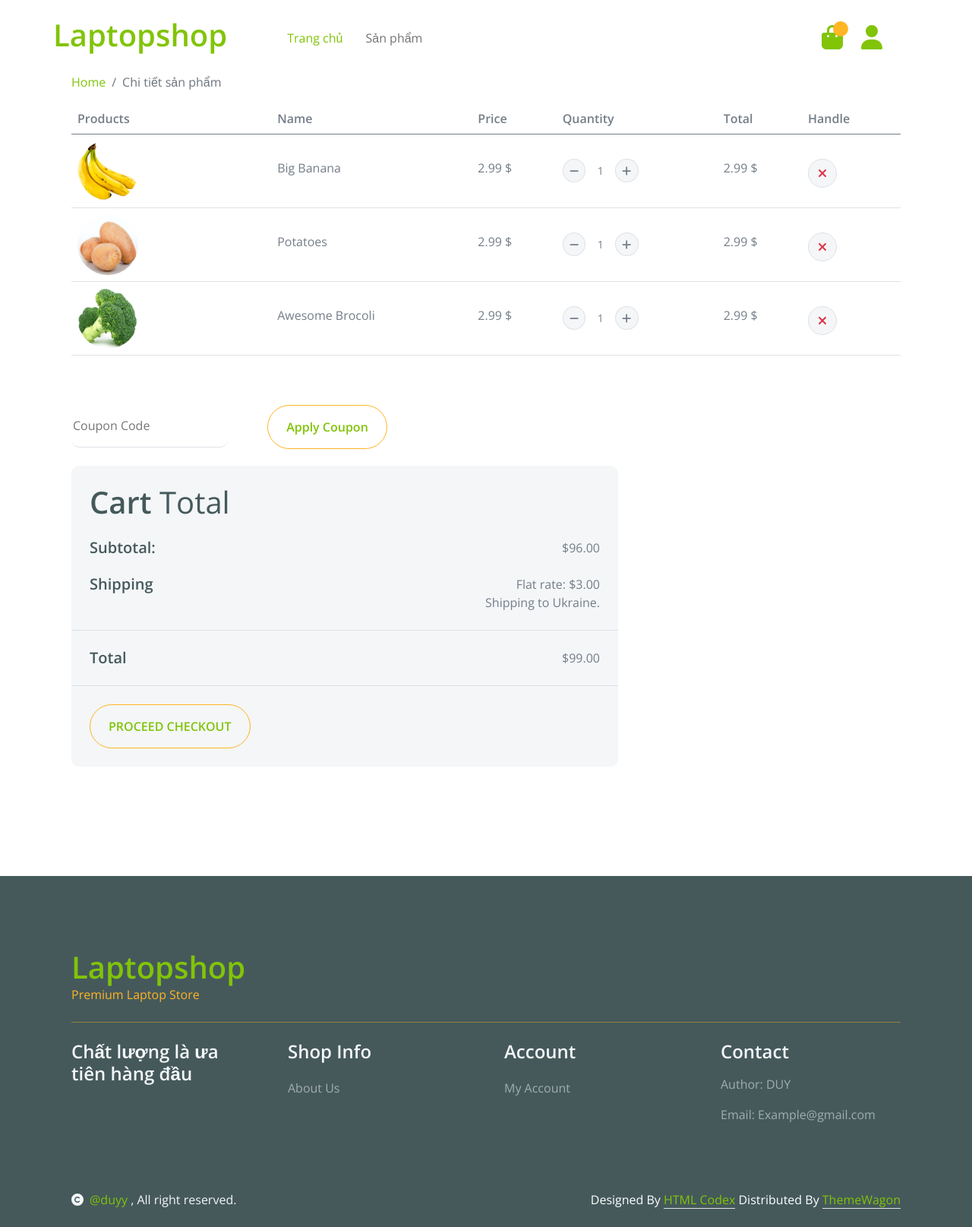
After one commit to duyt1122/laptopShop, a Java web app: page /cart in a window 1280 px wide. The commit adds this page. Shown: the whole page at 76% size. Run offline with Spring Boot 4, a stand-in JSP engine, Linux system fonts and the light colour scheme; the visitor is signed in with stand-in values (Sample User, id 1); data that the repository does not hold is empty; some of the project's set-up classes (security, data sources, template engines, error pages and the like) are left out, and stand-ins take their place; some libraries are stand-ins or nearby versions.

Commit message:
design interface cart

```diff
--- a/src/main/java/com/vn/laptopshop/config/CustomSuccessHandler.java
+++ b/src/main/java/com/vn/laptopshop/config/CustomSuccessHandler.java
@@ -58,6 +58,8 @@ public class CustomSuccessHandler implements AuthenticationSuccessHandler {
             session.setAttribute("avatar", user.getAvatar());
             session.setAttribute("id", user.getId());
             session.setAttribute("email", user.getEmail());
+            int sum = user.getCart().getSum();
+            session.setAttribute("sum", sum);
         }
 
     }
--- a/src/main/java/com/vn/laptopshop/controller/client/HomePageController.java
+++ b/src/main/java/com/vn/laptopshop/controller/client/HomePageController.java
@@ -66,4 +66,6 @@ BindingResult bindingResult) {
     public String getAccessDenyPage(Model model){
         return "client/auth/access-deny";
     }
+
+
 }
--- a/src/main/java/com/vn/laptopshop/controller/client/ItemController.java
+++ b/src/main/java/com/vn/laptopshop/controller/client/ItemController.java
@@ -33,7 +33,12 @@ public class ItemController {
         HttpSession session = request.getSession(false);
         long productId = id;
         String email = (String)session.getAttribute("email");
-        this.productService.handleAddProductToCart(email, productId);
+        this.productService.handleAddProductToCart(email, productId,session);
         return "redirect:/";
     }
+
+     @GetMapping ("/cart")
+    public String getCart(Model model){
+        return "client/cart/show";
+    }
 }
--- a/src/main/java/com/vn/laptopshop/repository/CartDetailRepository.java
+++ b/src/main/java/com/vn/laptopshop/repository/CartDetailRepository.java
@@ -2,8 +2,11 @@ package com.vn.laptopshop.repository;
 
 import org.springframework.data.jpa.repository.JpaRepository;
 
+import com.vn.laptopshop.domain.Cart;
 import com.vn.laptopshop.domain.CartDetail;
+import com.vn.laptopshop.domain.Product;
 
 public interface CartDetailRepository extends JpaRepository<CartDetail, Long> {
-
+    boolean existsByCartAndProduct(Cart cart, Product product);
+    CartDetail findByCartAndProduct(Cart cart, Product product);
 }
--- /dev/null
+++ b/src/main/webapp/WEB-INF/view/client/cart/show.jsp
@@ -0,0 +1,248 @@
+<%@page contentType="text/html" pageEncoding="UTF-8" %>
+    <%@ taglib prefix="c" uri="http://java.sun.com/jsp/jstl/core" %>
+        <%@ taglib uri="http://java.sun.com/jsp/jstl/fmt" prefix="fmt" %>
+            <!DOCTYPE html>
+            <html lang="en">
+
+            <head>
+                <meta charset="utf-8" />
+                <meta http-equiv="X-UA-Compatible" content="IE=edge" />
+                <meta name="viewport" content="width=device-width, initial-scale=1, shrink-to-fit=no" />
+                <meta name="description" content="" />
+                <meta name="author" content="" />
+                <title>${product.name} - Laptop Shop</title>
+                <link href="/client/css/styles.css" rel="stylesheet" />
+                <script src="https://use.fontawesome.com/releases/v6.3.0/js/all.js" crossorigin="anonymous"></script>
+                <!-- Google Web Fonts -->
+                <link rel="preconnect" href="https://fonts.googleapis.com">
+                <link rel="preconnect" href="https://fonts.gstatic.com" crossorigin>
+                <link
+                    href="https://fonts.googleapis.com/css2?family=Open+Sans:wght@400;600&family=Raleway:wght@600;800&display=swap"
+                    rel="stylesheet">
+
+                <!-- Icon Font Stylesheet -->
+                <link rel="stylesheet" href="https://use.fontawesome.com/releases/v5.15.4/css/all.css" />
+                <link href="https://cdn.jsdelivr.net/npm/bootstrap-icons@1.4.1/font/bootstrap-icons.css"
+                    rel="stylesheet">
+
+                <!-- Libraries Stylesheet -->
+                <link href="/client/lib/lightbox/css/lightbox.min.css" rel="stylesheet">
+                <link href="lib/owlcarousel/assets/owl.carousel.min.css" rel="stylesheet">
+
+
+                <!-- Customized Bootstrap Stylesheet -->
+                <link href="/client/css/bootstrap.min.css" rel="stylesheet">
+
+                <!-- Template Stylesheet -->
+                <link href="/client/css/style.css" rel="stylesheet">
+            </head>
+
+            <body>
+
+                <jsp:include page="../layout/header.jsp" />
+
+                <!-- Cart Page Start -->
+                <div class="container-fluid py-5">
+                    <div class="container py-5">
+                        <div>
+                            <nav aria-label="breadcrumb">
+                                <ol class="breadcrumb">
+                                    <li class="breadcrumb-item"><a href="/">Home</a></li>
+                                    <li class="breadcrumb-item active" aria-current="page">Chi tiết sản phẩm</li>
+                                </ol>
+                            </nav>
+                        </div>
+                        <div class="table-responsive">
+                            <table class="table">
+                                <thead>
+                                    <tr>
+                                        <th scope="col">Products</th>
+                                        <th scope="col">Name</th>
+                                        <th scope="col">Price</th>
+                                        <th scope="col">Quantity</th>
+                                        <th scope="col">Total</th>
+                                        <th scope="col">Handle</th>
+                                    </tr>
+                                </thead>
+                                <tbody>
+                                    <tr>
+                                        <th scope="row">
+                                            <div class="d-flex align-items-center">
+                                                <img src="img/vegetable-item-3.png"
+                                                    class="img-fluid me-5 rounded-circle"
+                                                    style="width: 80px; height: 80px;" alt="">
+                                            </div>
+                                        </th>
+                                        <td>
+                                            <p class="mb-0 mt-4">Big Banana</p>
+                                        </td>
+                                        <td>
+                                            <p class="mb-0 mt-4">2.99 $</p>
+                                        </td>
+                                        <td>
+                                            <div class="input-group quantity mt-4" style="width: 100px;">
+                                                <div class="input-group-btn">
+                                                    <button class="btn btn-sm btn-minus rounded-circle bg-light border">
+                                                        <i class="fa fa-minus"></i>
+                                                    </button>
+                                                </div>
+                                                <input type="text"
+                                                    class="form-control form-control-sm text-center border-0" value="1">
+                                                <div class="input-group-btn">
+                                                    <button class="btn btn-sm btn-plus rounded-circle bg-light border">
+                                                        <i class="fa fa-plus"></i>
+                                                    </button>
+                                                </div>
+                                            </div>
+                                        </td>
+                                        <td>
+                                            <p class="mb-0 mt-4">2.99 $</p>
+                                        </td>
+                                        <td>
+                                            <button class="btn btn-md rounded-circle bg-light border mt-4">
+                                                <i class="fa fa-times text-danger"></i>
+                                            </button>
+                                        </td>
+
+                                    </tr>
+                                    <tr>
+                                        <th scope="row">
+                                            <div class="d-flex align-items-center">
+                                                <img src="img/vegetable-item-5.jpg"
+                                                    class="img-fluid me-5 rounded-circle"
+                                                    style="width: 80px; height: 80px;" alt="" alt="">
+                                            </div>
+                                        </th>
+                                        <td>
+                                            <p class="mb-0 mt-4">Potatoes</p>
+                                        </td>
+                                        <td>
+                                            <p class="mb-0 mt-4">2.99 $</p>
+                                        </td>
+                                        <td>
+                                            <div class="input-group quantity mt-4" style="width: 100px;">
+                                                <div class="input-group-btn">
+                                                    <button class="btn btn-sm btn-minus rounded-circle bg-light border">
+                                                        <i class="fa fa-minus"></i>
+                                                    </button>
+                                                </div>
+                                                <input type="text"
+                                                    class="form-control form-control-sm text-center border-0" value="1">
+                                                <div class="input-group-btn">
+                                                    <button class="btn btn-sm btn-plus rounded-circle bg-light border">
+                                                        <i class="fa fa-plus"></i>
+                                                    </button>
+                                                </div>
+                                            </div>
+                                        </td>
+                                        <td>
+                                            <p class="mb-0 mt-4">2.99 $</p>
+                                        </td>
+                                        <td>
+                                            <button class="btn btn-md rounded-circle bg-light border mt-4">
+                                                <i class="fa fa-times text-danger"></i>
+                                            </button>
+                                        </td>
+                                    </tr>
+                                    <tr>
+                                        <th scope="row">
+                                            <div class="d-flex align-items-center">
+                                                <img src="img/vegetable-item-2.jpg"
+                                                    class="img-fluid me-5 rounded-circle"
+                                                    style="width: 80px; height: 80px;" alt="" alt="">
+                                            </div>
+                                        </th>
+                                        <td>
+                                            <p class="mb-0 mt-4">Awesome Brocoli</p>
+                                        </td>
+                                        <td>
+                                            <p class="mb-0 mt-4">2.99 $</p>
+                                        </td>
+                                        <td>
+                                            <div class="input-group quantity mt-4" style="width: 100px;">
+                                                <div class="input-group-btn">
+                                                    <button class="btn btn-sm btn-minus rounded-circle bg-light border">
+                                                        <i class="fa fa-minus"></i>
+                                                    </button>
+                                                </div>
+                                                <input type="text"
+                                                    class="form-control form-control-sm text-center border-0" value="1">
+                                                <div class="input-group-btn">
+                                                    <button class="btn btn-sm btn-plus rounded-circle bg-light border">
+                                                        <i class="fa fa-plus"></i>
+                                                    </button>
+                                                </div>
+                                            </div>
+                                        </td>
+                                        <td>
+                                            <p class="mb-0 mt-4">2.99 $</p>
+                                        </td>
+                                        <td>
+                                            <button class="btn btn-md rounded-circle bg-light border mt-4">
+                                                <i class="fa fa-times text-danger"></i>
+                                            </button>
+                                        </td>
+                                    </tr>
+                                </tbody>
+                            </table>
+                        </div>
+                        <div class="mt-5">
+                            <input type="text" class="border-0 border-bottom rounded me-5 py-3 mb-4"
+                                placeholder="Coupon Code">
+                            <button class="btn border-secondary rounded-pill px-4 py-3 text-primary" type="button">Apply
+                                Coupon</button>
+                        </div>
+                        <div class="row g-4 justify-content-start">
+
+                            <div class="col-sm-8 col-12">
+                                <div class="bg-light rounded">
+                                    <div class="p-4">
+                                        <h1 class="display-6 mb-4">Cart <span class="fw-normal">Total</span></h1>
+                                        <div class="d-flex justify-content-between mb-4">
+                                            <h5 class="mb-0 me-4">Subtotal:</h5>
+                                            <p class="mb-0">$96.00</p>
+                                        </div>
+                                        <div class="d-flex justify-content-between">
+                                            <h5 class="mb-0 me-4">Shipping</h5>
+                                            <div class="">
+                                                <p class="mb-0">Flat rate: $3.00</p>
+                                            </div>
+                                        </div>
+                                        <p class="mb-0 text-end">Shipping to Ukraine.</p>
+                                    </div>
+                                    <div class="py-4 mb-4 border-top border-bottom d-flex justify-content-between">
+                                        <h5 class="mb-0 ps-4 me-4">Total</h5>
+                                        <p class="mb-0 pe-4">$99.00</p>
+                                    </div>
+                                    <button
+                                        class="btn border-secondary rounded-pill px-4 py-3 text-primary text-uppercase mb-4 ms-4"
+                                        type="button">Proceed Checkout</button>
+                                </div>
+                            </div>
+                        </div>
+                    </div>
+                </div>
+                <!-- Cart Page End -->
+
+
+                <jsp:include page="../layout/footer.jsp" />
+
+                <!-- Back to Top -->
+                <a href="#" class="btn btn-primary border-3 border-primary rounded-circle back-to-top"><i
+                        class="fa fa-arrow-up"></i></a>
+
+
+                <!-- JavaScript Libraries -->
+                <script src="https://ajax.googleapis.com/ajax/libs/jquery/3.6.4/jquery.min.js"></script>
+                <script src="https://cdn.jsdelivr.net/npm/bootstrap@5.0.0/dist/js/bootstrap.bundle.min.js"></script>
+                <script src="lib/easing/easing.min.js"></script>
+                <script src="lib/waypoints/waypoints.min.js"></script>
+                <script src="lib/lightbox/js/lightbox.min.js"></script>
+                <script src="lib/owlcarousel/owl.carousel.min.js"></script>
+
+                <!-- Template Javascript -->
+                <script src="js/main.js"></script>
+            </body>
+
+
+            </html>
--- a/src/main/webapp/WEB-INF/view/client/layout/header.jsp
+++ b/src/main/webapp/WEB-INF/view/client/layout/header.jsp
@@ -26,7 +26,7 @@
                                     <i class="fa fa-shopping-bag fa-2x"></i>
                                     <span
                                         class="position-absolute bg-secondary rounded-circle d-flex align-items-center justify-content-center text-dark px-1"
-                                        style="top: -5px; left: 15px; height: 20px; min-width: 20px;">3</span>
+                                        style="top: -5px; left: 15px; height: 20px; min-width: 20px;">${sessionScope.sum}</span>
                                 </a>
                                 <div class="dropdown my-auto">
                                     <a href="#" class="dropdown" role="button" id="dropdownMenuLink"
```
Also changed, not shown: src/main/java/com/vn/laptopshop/service/ProductService.java (+17 -4 lines).
